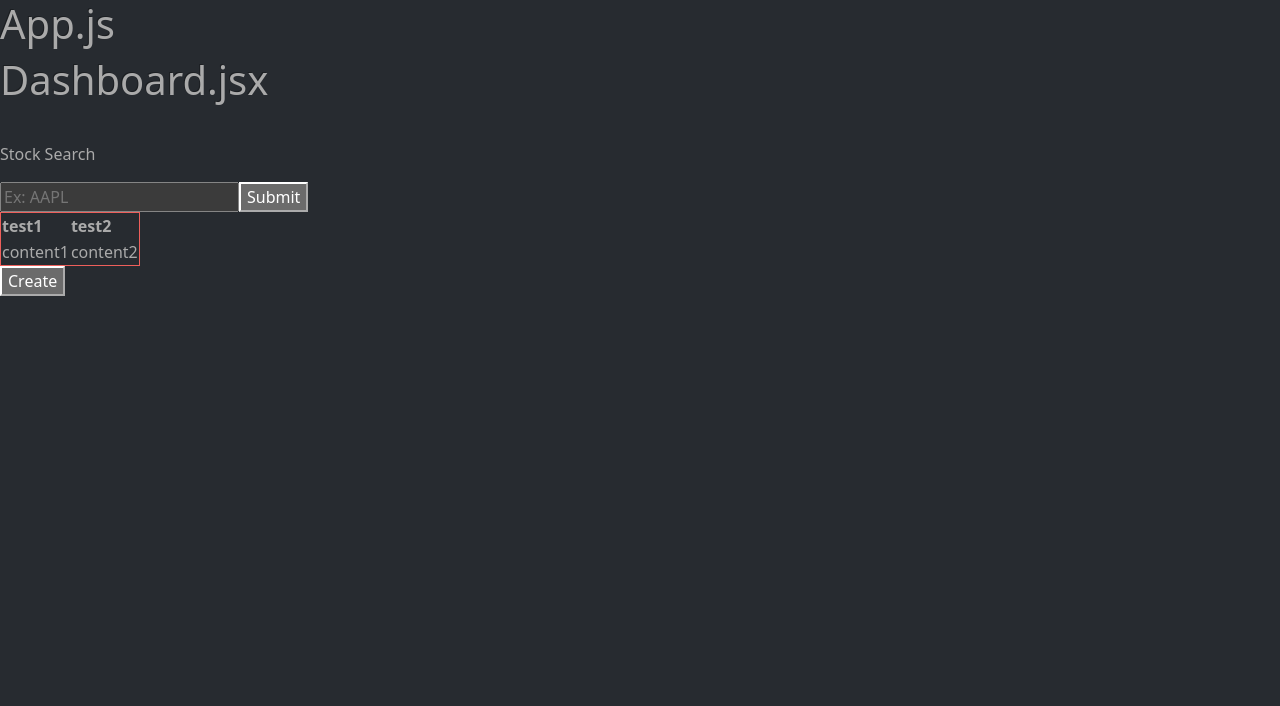
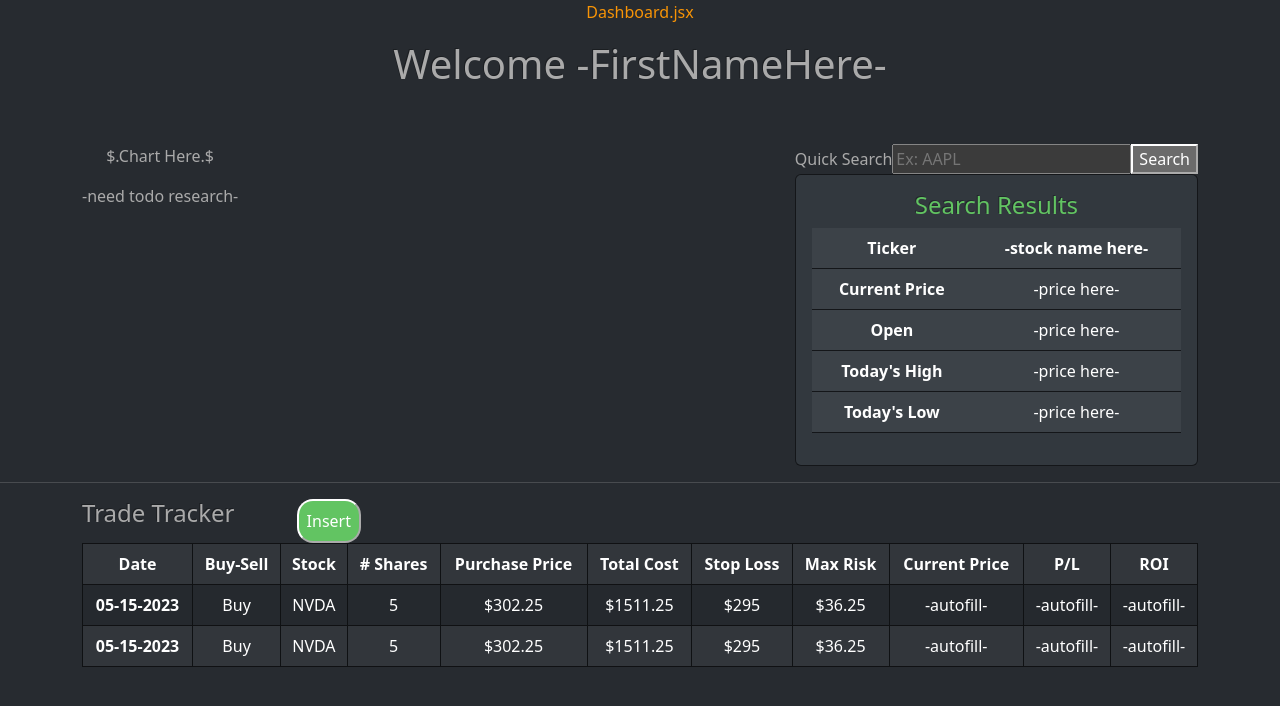
Before and after one commit to davemann100/InvestmentInsights, a React (Create React App) app in the folder client/: page /dashboard in a window 1280 px wide. Shown: the top 706 px of the page. Built offline with nearby package versions, Linux system fonts and the light colour scheme.

Commit message:
dashboard basics

```diff
--- a/client/src/App.js
+++ b/client/src/App.js
@@ -1,17 +1,20 @@
 import React from 'react';
-import { BrowserRouter as Router, Routes, Route } from 'react-router-dom';
+import { Routes, Route } from 'react-router-dom';
 import Login from './components/Login';
 import Registration from './components/Registration';
 import Dashboard from './components/Dashboard';
+import Create from './components/Create';
+import './App.css';
 
 function App() {
   return (
     <div className="App">
-      <h1>App.js</h1>
+
       <Routes>
         <Route path="/" element={<Login />} />
         <Route path="/register" element={<Registration />} />
         <Route path="/dashboard" element={<Dashboard />} />
+        <Route path="/create" element={<Create />} />
       </Routes>
     </div>
   );
--- /dev/null
+++ b/client/src/components/Create.jsx
@@ -0,0 +1,7 @@
+import React from "react";
+
+const Create = (props) => {
+  return <div>Create</div>;
+};
+
+export default Create;
--- a/client/src/components/Dashboard.jsx
+++ b/client/src/components/Dashboard.jsx
@@ -1,28 +1,124 @@
 import React, { useState } from "react";
+import { Link } from "react-router-dom";
 
 const Dashboard = (props) => {
+  //quick search functionality
+  const searchHandler = (e) => {
+    e.preventDefault();
+    console.log("search click");
+  };
+
   return (
     <div>
-      <h1>Dashboard.jsx</h1>
-      <marquee>Stock Tickers Here</marquee>
-      <p>Stock Search</p>
-      <input placeholder="Ex: AAPL" />
-      <button>Submit</button>
-      <table className="border border-danger">
+      <p className="text-center text-warning">Dashboard.jsx</p>
+      <h1 className="text-center">Welcome -FirstNameHere-</h1>
+      {/* Scrolling tickers */}
+      <marquee>
+        <div>
+          <p className="bg-danger text-dark w-50 text-center border border-success">
+            TSLA=$172.32 META=$172.32 NVDA=$172.32
+          </p>
+        </div>
+      </marquee>
+
+      {/* L/R cols for chart and quick search */}
+      <div className="container d-flex justify-content-between">
+        <div className="left">
+          <p>$.Chart Here.$</p>
+          <p>-need todo research-</p>
+        </div>
+        <div className="right">
+          <form onSubmit={searchHandler}>
+            <label htmlFor="search">Quick Search</label>
+            <input name="search" placeholder="Ex: AAPL" />
+            <button>Search</button>
+          </form>
+          <div className="card p-3">
+            <h4 className="text-center text-success">Search Results</h4>
+            <table className="table text-small">
               <thead>
                 <tr>
-            <th>test1</th>
-            <th>test2</th>
+                  <th scope="col">Ticker</th>
+                  <th scope="col">-stock name here-</th>
                 </tr>
               </thead>
               <tbody>
                 <tr>
-            <td>content1</td>
-            <td>content2</td>
+                  <th scope="row">Current Price</th>
+                  <td>-price here-</td>
+                </tr>
+                <tr>
+                  <th scope="row">Open</th>
+                  <td>-price here-</td>
+                </tr>
+                <tr>
+                  <th scope="row">Today's High</th>
+                  <td>-price here-</td>
+                </tr>
+                <tr>
+                  <th scope="row">Today's Low</th>
+                  <td>-price here-</td>
                 </tr>
               </tbody>
             </table>
-      <button>Create</button>
+          </div>
+        </div>
+      </div>
+      <hr></hr>
+      {/* Records table */}
+      <div className="container">
+        <div className="w-25 d-flex justify-content-between">
+          <h4>Trade Tracker</h4>
+          <Link to={"/create"}>
+            <button className="bg-success rounded-4 p-2">Insert</button>
+          </Link>
+        </div>
+        <table className="table table-striped table-bordered table-hover rounded">
+          <thead>
+            <tr>
+              <th scope="col">Date</th>
+              <th scope="col">Buy-Sell</th>
+              <th scope="col">Stock</th>
+              <th scope="col"># Shares</th>
+              <th scope="col">Purchase Price</th>
+              <th scope="col">Total Cost</th>
+              <th scope="col">Stop Loss</th>
+              <th scope="col">Max Risk</th>
+              <th scope="col">Current Price</th>
+              <th scope="col">P/L</th>
+              <th scope="col">ROI</th>
+            </tr>
+          </thead>
+          <tbody>
+            <tr>
+              <th scope="row">05-15-2023</th>
+              <td>Buy</td>
+              <td>NVDA</td>
+              <td>5</td>
+              <td>$302.25</td>
+              <td>$1511.25</td>
+              <td>$295</td>
+              <td>$36.25</td>
+              <td>-autofill-</td>
+              <td>-autofill-</td>
+              <td>-autofill-</td>
+            </tr>
+            <tr>
+              <th scope="row">05-15-2023</th>
+              <td>Buy</td>
+              <td>NVDA</td>
+              <td>5</td>
+              <td>$302.25</td>
+              <td>$1511.25</td>
+              <td>$295</td>
+              <td>$36.25</td>
+              <td>-autofill-</td>
+              <td>-autofill-</td>
+              <td>-autofill-</td>
+            </tr>
+          </tbody>
+        </table>
+      </div>
     </div>
   );
 };
```
Also changed, not shown: 2 other files (tests, documents, lock files or other folders). Lines whose indentation alone changed are shown as unchanged.
